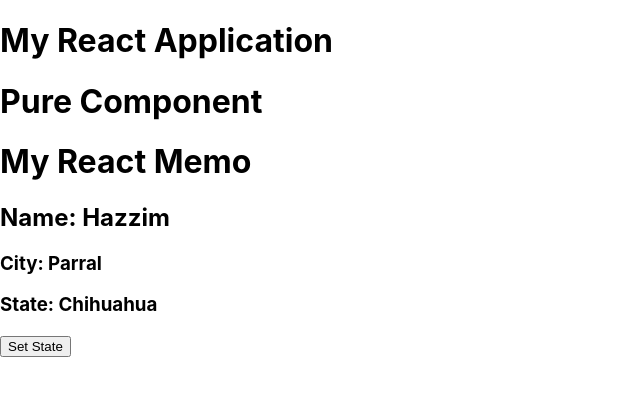
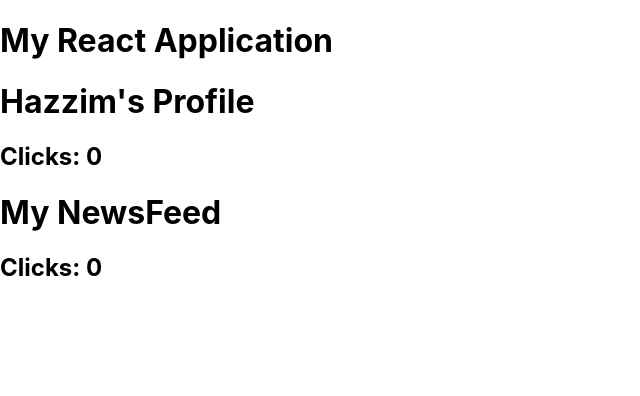
Before and after one commit to Hazzim-Escarcega/react_typescript_excercises, a React (Create React App) app in the folder my-app/: page / in a window 1280 px wide. Shown: the top 396 px of the page, without its empty margins (0-640 px from the left). Built offline with nearby package versions, Linux system fonts and the light colour scheme.

Commit message:
High Order Components

```diff
--- a/my-app/src/App.tsx
+++ b/my-app/src/App.tsx
@@ -1,15 +1,16 @@
-import React, {ErrorInfo} from "react";
+import React, { ErrorInfo } from "react";
 import "./App.css";
-import MyPureComponent from "./components/MyPureComponent";
+import NewsFeed  from "./components/NewsFeed";
+import Profile from "./components/Profile";
+import TrackClick from "./components/TrackClick";
 
 export const App: React.FC = () => {
-
-    return (
-      <React.Fragment>
-        <h1>My React Application</h1>
-        <MyPureComponent/>
-      </React.Fragment>
-    );
-
-}
+  return (
+    <React.Fragment>
+      <h1>My React Application</h1>
+      <Profile ownerName="Hazzim"/>
+      <NewsFeed/>
+    </React.Fragment>
+  );
+};
 export default App;
--- /dev/null
+++ b/my-app/src/components/NewsFeed/index.tsx
@@ -0,0 +1,12 @@
+import React from "react";
+import { withTrackClick } from "../../hoc/withTrackClick";
+import { NewsFeedProps } from "./interface";
+const NewsFeed: React.FC<NewsFeedProps> = ({ click }) => {
+  return (
+    <>
+      <h1>My NewsFeed</h1>
+      <h2>Clicks: {click}</h2>
+    </>
+  );
+};
+export default withTrackClick(NewsFeed);
--- /dev/null
+++ b/my-app/src/components/NewsFeed/interface.ts
@@ -0,0 +1,6 @@
+export interface NewsFeedProps{
+    click: number;
+}
+export interface NewsFeedState{
+
+}
--- /dev/null
+++ b/my-app/src/components/Profile/index.tsx
@@ -0,0 +1,12 @@
+import React from "react";
+import { withTrackClick } from "../../hoc/withTrackClick";
+import { ProfileOwnProps, ProfileProps } from "./interface";
+const Profile: React.FC<ProfileProps> = ({ click, ownerName }) => {
+  return (
+    <>
+      <h1>{ownerName}'s Profile</h1>
+      <h2>Clicks: {click}</h2>
+    </>
+  );
+};
+export default withTrackClick<ProfileOwnProps>(Profile);
--- /dev/null
+++ b/my-app/src/components/Profile/interface.ts
@@ -0,0 +1,6 @@
+import { WrapperComponentProps } from "../../hoc/withTrackClick/interface";
+
+export interface ProfileOwnProps{
+    ownerName: string;
+}
+export type ProfileProps = ProfileOwnProps & WrapperComponentProps;
--- /dev/null
+++ b/my-app/src/components/TrackClick/index.tsx
@@ -0,0 +1,24 @@
+import React from "react";
+import { TrackClickProps, TrackClickState } from "./interface";
+class TrackClick extends React.PureComponent<TrackClickProps, TrackClickState> {
+  constructor(props: TrackClickProps) {
+    super(props);
+    this.state = {
+      click: 0,
+    };
+  }
+  handleClick = () => {
+    this.setState({
+      click: this.state.click + 1,
+    });
+  };
+  render() {
+    const {renderProps} = this.props;
+    return (
+      <div onClick={this.handleClick}>
+        {renderProps(this.state.click)}
+      </div>
+    );
+  }
+}
+export default TrackClick;
--- /dev/null
+++ b/my-app/src/components/TrackClick/interface.ts
@@ -0,0 +1,6 @@
+export interface TrackClickProps {
+  renderProps(click: number): React.ReactElement;
+}
+export interface TrackClickState {
+  click: number;
+}
--- /dev/null
+++ b/my-app/src/hoc/withTrackClick/index.tsx
@@ -0,0 +1,35 @@
+import React from "react";
+import react from "react";
+import {
+  withTrackClickState,
+  witTrackClickProps,
+  WrapperComponentProps,
+} from "./interface";
+
+export const withTrackClick = <T extends unknown>(
+  WrapperComponent: React.FC<WrapperComponentProps & T>
+) => {
+  return class extends React.Component<
+    witTrackClickProps & T,
+    withTrackClickState
+  > {
+    constructor(props: witTrackClickProps & T) {
+      super(props);
+      this.state = {
+        click: 0,
+      };
+    }
+    handleClick = () => {
+      this.setState({
+        click: this.state.click + 1,
+      });
+    };
+    render() {
+      return (
+        <div onClick={this.handleClick}>
+          <WrapperComponent {...this.props} click={this.state.click} />
+        </div>
+      );
+    }
+  };
+};
--- /dev/null
+++ b/my-app/src/hoc/withTrackClick/interface.ts
@@ -0,0 +1,7 @@
+export interface witTrackClickProps {}
+export interface withTrackClickState {
+  click: number;
+}
+export interface WrapperComponentProps {
+  click: number;
+}
```
